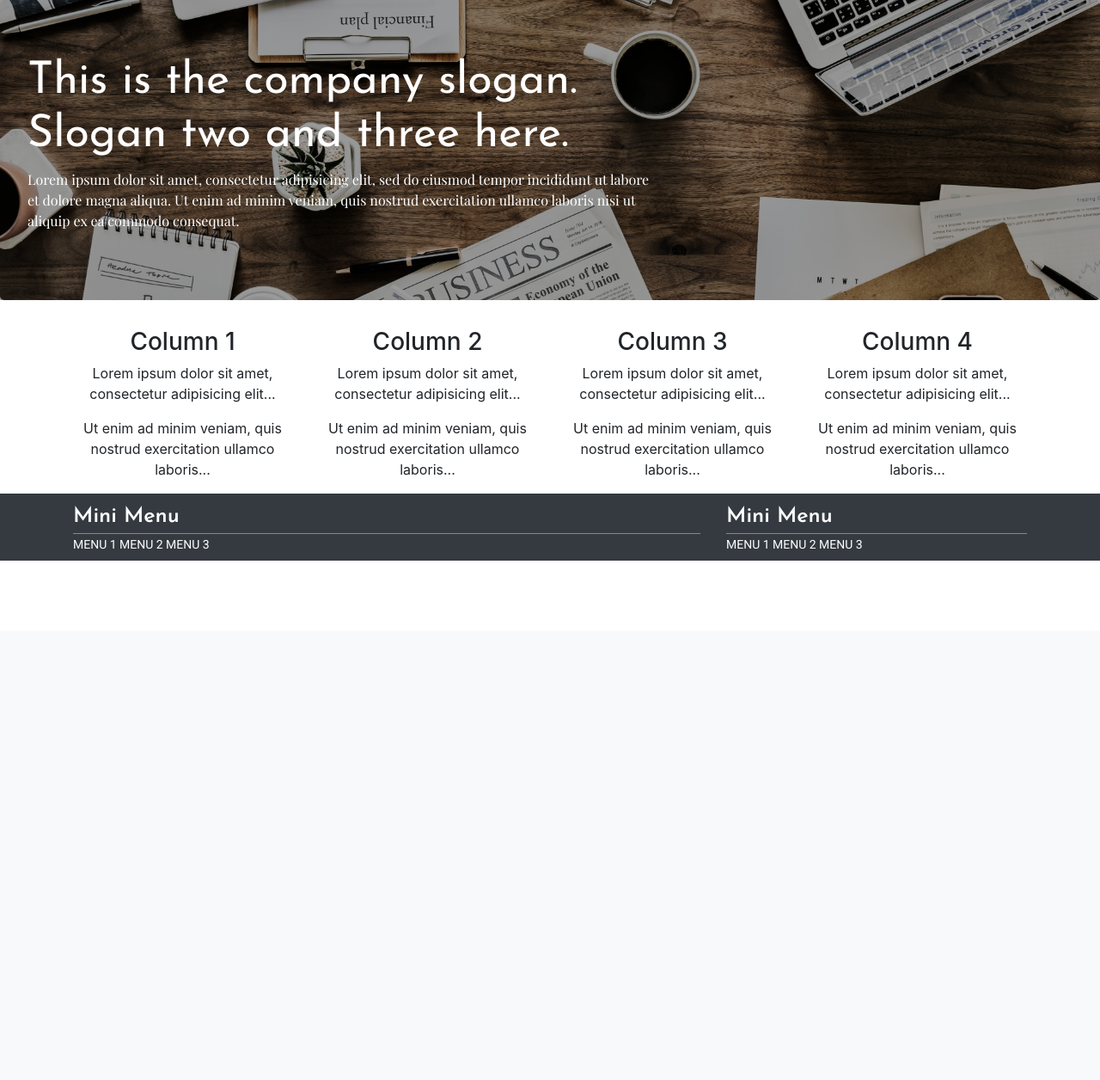
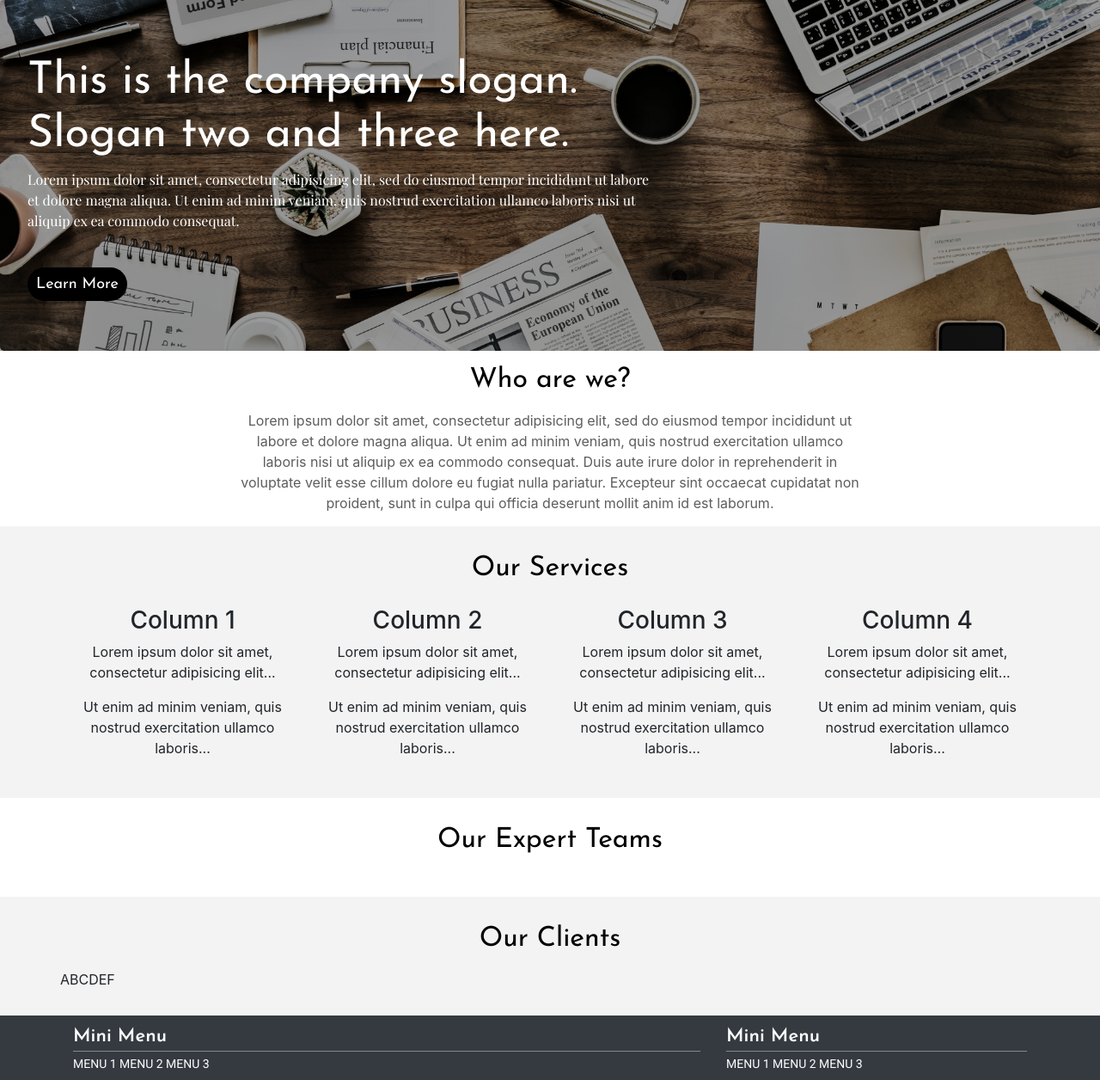
Before and after one commit to Hanselnp/PT.-Barth-Manajemen-Indonesia, a CodeIgniter app: page /database/ in a window 1280 px wide. Shown: the part 66-1322 px from the top of the page at 86% size. Before the commit the page ends 718 px from the top, so only its background shows below. Run offline with CodeIgniter, Linux system fonts and the light colour scheme.

Commit message:
Add More Sections

```diff
--- a/application/views/home.php
+++ b/application/views/home.php
@@ -68,33 +68,96 @@
       This is the company slogan. <br> Slogan two and three here.
     </h1>
     <p>Lorem ipsum dolor sit amet, consectetur adipisicing elit, sed do eiusmod tempor incididunt ut labore et dolore magna aliqua. Ut enim ad minim veniam, quis nostrud exercitation ullamco laboris nisi ut aliquip ex ea commodo consequat.</p>
+    <a href="#" class="a-button">Learn More</a>
   </div>
 </div>
 
 <div class="container">
+  <section id="short_desc">
+    <div class="row">
+      <div class="sect-header col-12 text-center mb-2">
+        <h2>Who are we?</h2>
+      </div>
+    </div>
+    <div class="row">
+      <div class="col-12 col-lg-8 mx-auto text-center desc-text">
+         Lorem ipsum dolor sit amet, consectetur adipisicing elit, sed do eiusmod tempor incididunt ut labore et dolore magna aliqua. Ut enim ad minim veniam, quis nostrud exercitation ullamco laboris nisi ut aliquip ex ea commodo consequat. Duis aute irure dolor in reprehenderit in voluptate velit esse cillum dolore eu fugiat nulla pariatur. Excepteur sint occaecat cupidatat non proident, sunt in culpa qui officia deserunt mollit anim id est laborum.
+      </div>
+    </div>
+  </section>
+</div>
+<div class="container-fluid p-0 bg-grey">
+  <section id="services">
+    <div class="row no-gutters">
+      <div class="container">
+        <div class="row">
+          <div class="sect-header col-12 text-center mb-2">
+            <h2>Our Services</h2>
+          </div>
+        </div>
         <div class="row">
           <!-- Refer Inimedia.co.id -->
           <div class="col-12 col-md-6 col-lg-3 text-center">
-      <h3>Column 1 </h3>
+            <i class="fas fa-users"></i>
+            <h3 class="mt-2">Column 1</h3>
             <p>Lorem ipsum dolor sit amet, consectetur adipisicing elit...</p>
             <p>Ut enim ad minim veniam, quis nostrud exercitation ullamco laboris...</p>
           </div>
           <div class="col-12 col-md-6 col-lg-3 text-center">
-      <h3>Column 2</h3>
+            <i class="fas fa-users"></i>
+            <h3 class="mt-2">Column 2</h3>
             <p>Lorem ipsum dolor sit amet, consectetur adipisicing elit...</p>
             <p>Ut enim ad minim veniam, quis nostrud exercitation ullamco laboris...</p>
           </div>
           <div class="col-12 col-md-6 col-lg-3 text-center">
-      <h3>Column 3</h3>
+            <i class="fas fa-users"></i>
+            <h3 class="mt-2">Column 3</h3>
             <p>Lorem ipsum dolor sit amet, consectetur adipisicing elit...</p>
             <p>Ut enim ad minim veniam, quis nostrud exercitation ullamco laboris...</p>
           </div>
           <div class="col-12 col-md-6 col-lg-3 text-center">
-      <h3>Column 4</h3>
+            <i class="fas fa-users"></i>
+            <h3 class="mt-2">Column 4</h3>
             <p>Lorem ipsum dolor sit amet, consectetur adipisicing elit...</p>
             <p>Ut enim ad minim veniam, quis nostrud exercitation ullamco laboris...</p>
           </div>
         </div>
+      </div>
+    </div>
+  </section>
+</div>
+<div class="container-fluid p-0">
+  <section id="teams">
+    <div class="row no-gutters">
+      <div class="container">
+        <div class="row">
+          <div class="sect-header col-12 text-center mb-2">
+            <h2>Our Expert Teams</h2>
+          </div>
+        </div>
+        <div class="row">
+          <!-- Scroll or static? -->
+        </div>
+      </div>
+    </div>
+  </section>
+</div>
+<div class="container-fluid p-0 bg-grey">
+  <section id="clients">
+    <div class="row no-gutters">
+      <div class="container">
+        <div class="row">
+          <div class="sect-header col-12 text-center mb-2">
+            <h2>Our Clients</h2>
+          </div>
+        </div>
+        <div class="row">
+          <!-- List of Clients -->
+          ABCDEF
+        </div>
+      </div>
+    </div>
+  </section>
 </div>
 <div class="container-fluid p-0 bg-dark">
   <footer>
--- a/css/main.css
+++ b/css/main.css
@@ -31,6 +31,17 @@ nav a.nav-link {
   font-weight: 400;
 }
 
+/* Section */
+section .sect-header {
+  font-family: "Josefin Sans", sans-serif;
+  font-weight: 700;
+  color: #000;
+}
+
+section#services .svg-inline--fa {
+  font-size: 35px;
+}
+
 /* Jumbotron */
 .jumbotron {
   background-size: cover;
@@ -38,6 +49,7 @@ nav a.nav-link {
   background-position: center center;
   position: relative;
   z-index: -2;
+  margin-bottom: 0;
 }
 
 .jumbotron .overlay {
@@ -50,10 +62,20 @@ nav a.nav-link {
   z-index: -1;
 }
 
+.jumbotron .a-button {
+  background: #000;
+  padding: 10px;
+  border-radius: 20px;
+  color: #fff;
+  font-family: "Josefin Sans", sans-serif;
+  font-size: 18px;
+}
+
 @media(max-width:767px) {
   .jumbotron-inner {
-    width: 90%;
+    width: 100%;
     z-index: 0;
+    text-align: center;
   }
 }
 
@@ -73,6 +95,21 @@ nav a.nav-link {
 .jumbotron p {
   color: #fff;
   font-family: 'Playfair Display', sans-serif;
+  margin-bottom: 3rem;
+}
+
+/* Section */
+section .row:first-child {
+  padding-top: 15px;
+}
+
+section .row:last-child {
+  padding-bottom: 15px;
+}
+
+/* Section Specific */
+section#short_desc .desc-text {
+  color: #5d5d5d;
 }
 
 /* Footer */
@@ -83,7 +120,7 @@ footer {
 footer .foot-header {
   font-family: 'Josefin Sans', sans-serif;
   font-weight: 700;
-  font-size: 25px;
+  font-size: 22px;
   border-bottom: 1px solid rgba(255, 255, 255, .4);
 }
 
@@ -91,10 +128,14 @@ footer .foot-content {
   font-family: 'Roboto', sans-serif;
   font-size: 14px;
   font-weight: 400;
-  margin-top: 2px;
+  margin-top: 4px;
 }
 
 /* Misc */
 .bg-dark {
   color: #191919;
 }
+
+.bg-grey {
+  background-color: rgba(185, 185, 185, .17);
+}
```
Lines whose indentation alone changed are shown as unchanged.
